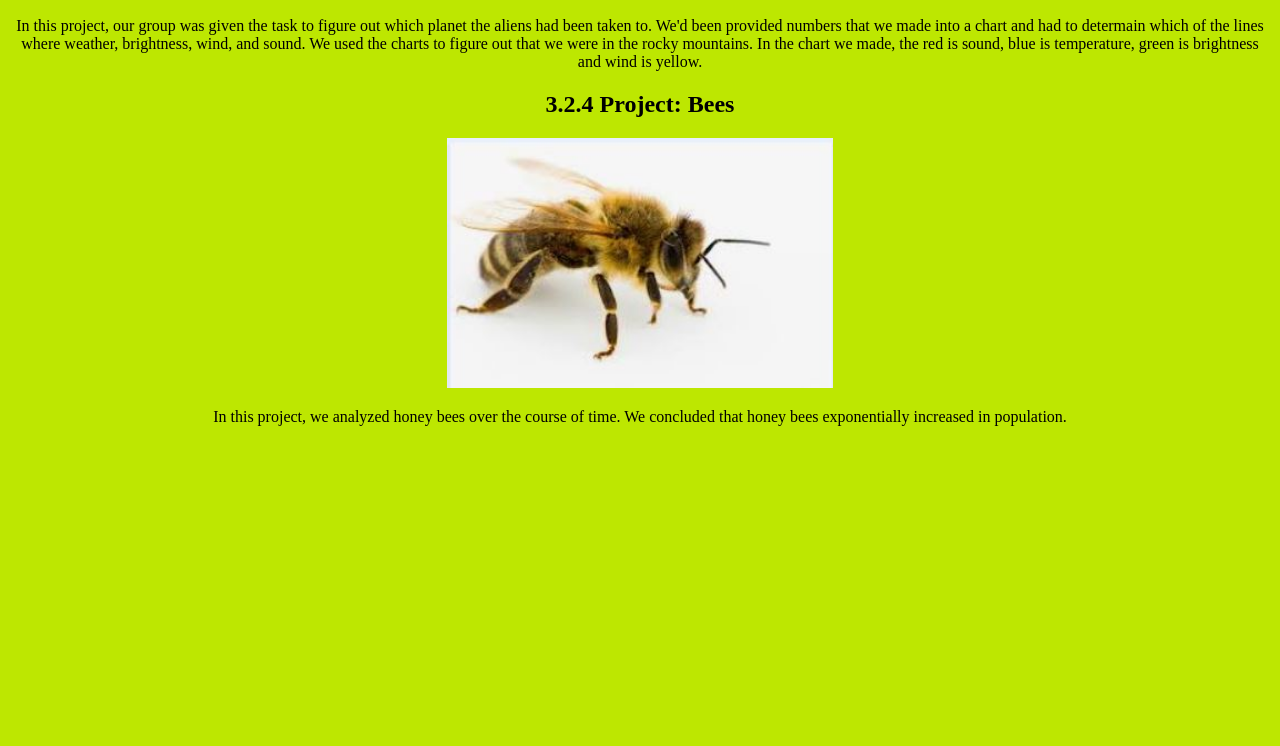
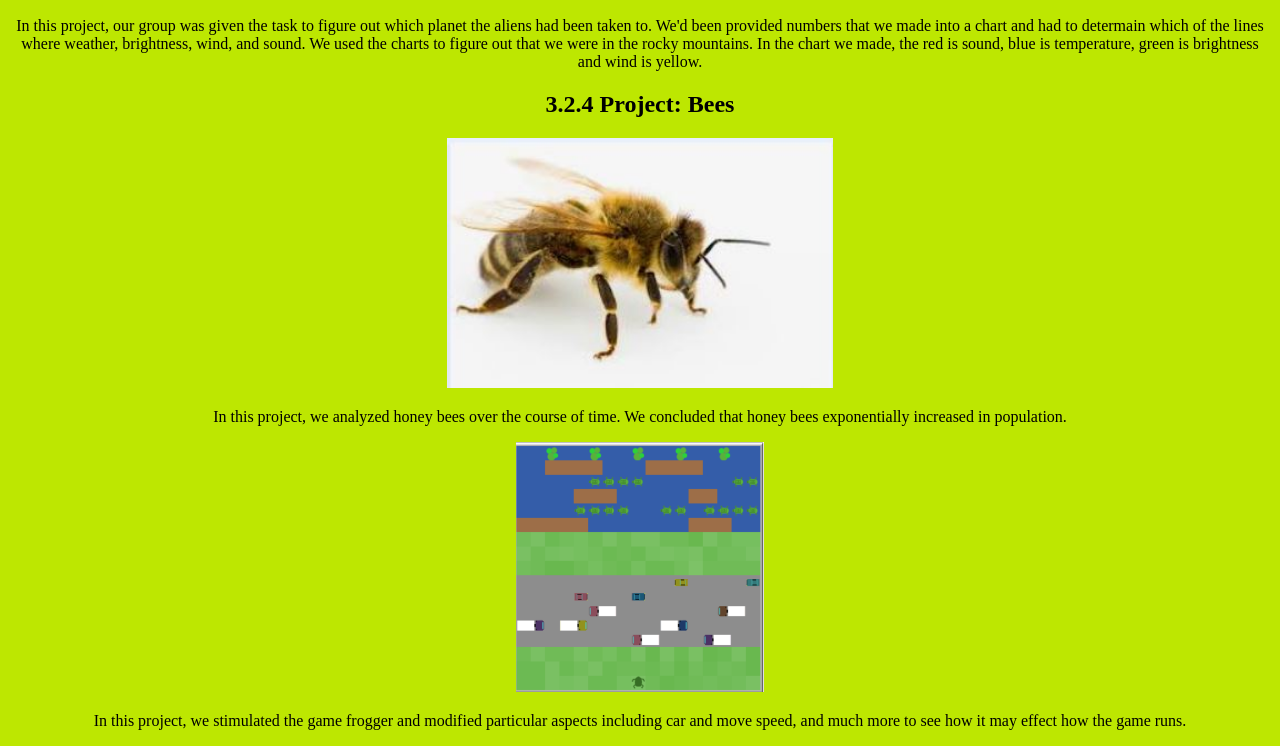
Before and after one commit to fatimahann/fatima999, a plain HTML site: page portfolio.html in a window 1280 px wide. Shown: the part 2186-2932 px from the top of the page. Before the commit the page ends 2628 px from the top, so only its background shows below. Drawn offline with Linux system fonts and the light colour scheme.

Commit message:
Update portfolio.html

```diff
--- a/portfolio.html
+++ b/portfolio.html
@@ -25,6 +25,8 @@
           <h2> 3.2.4 Project: Bees</h2>
       <img src="Bee.JPG" height="250">
 	    <p>In this project, we analyzed honey bees over the course of time. We concluded that honey bees exponentially increased in population.</p>
+      <img src="Frogger.PNG" height="250">
+	    <p>In this project, we stimulated the game frogger and modified particular aspects including car and move speed, and much more to see how it may effect how the game runs.</p>
     </center>
 	  </body>
 	</html>
```
